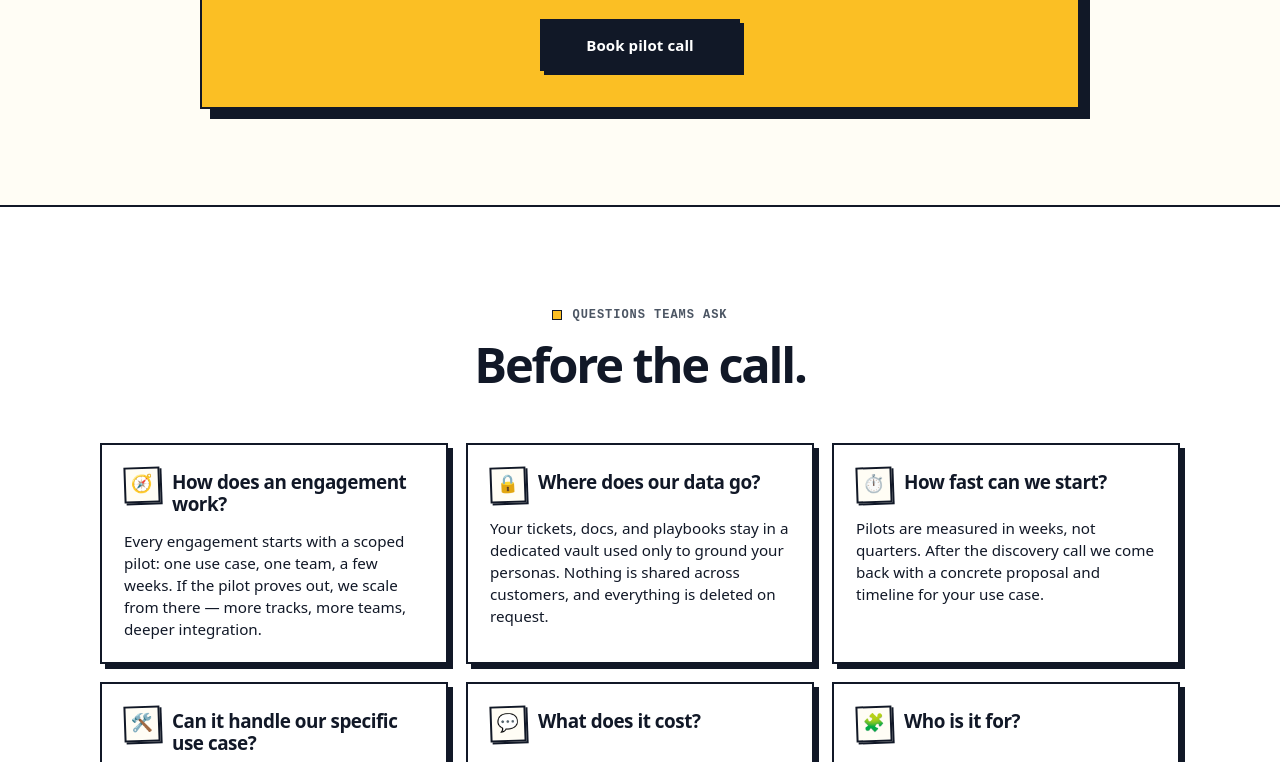
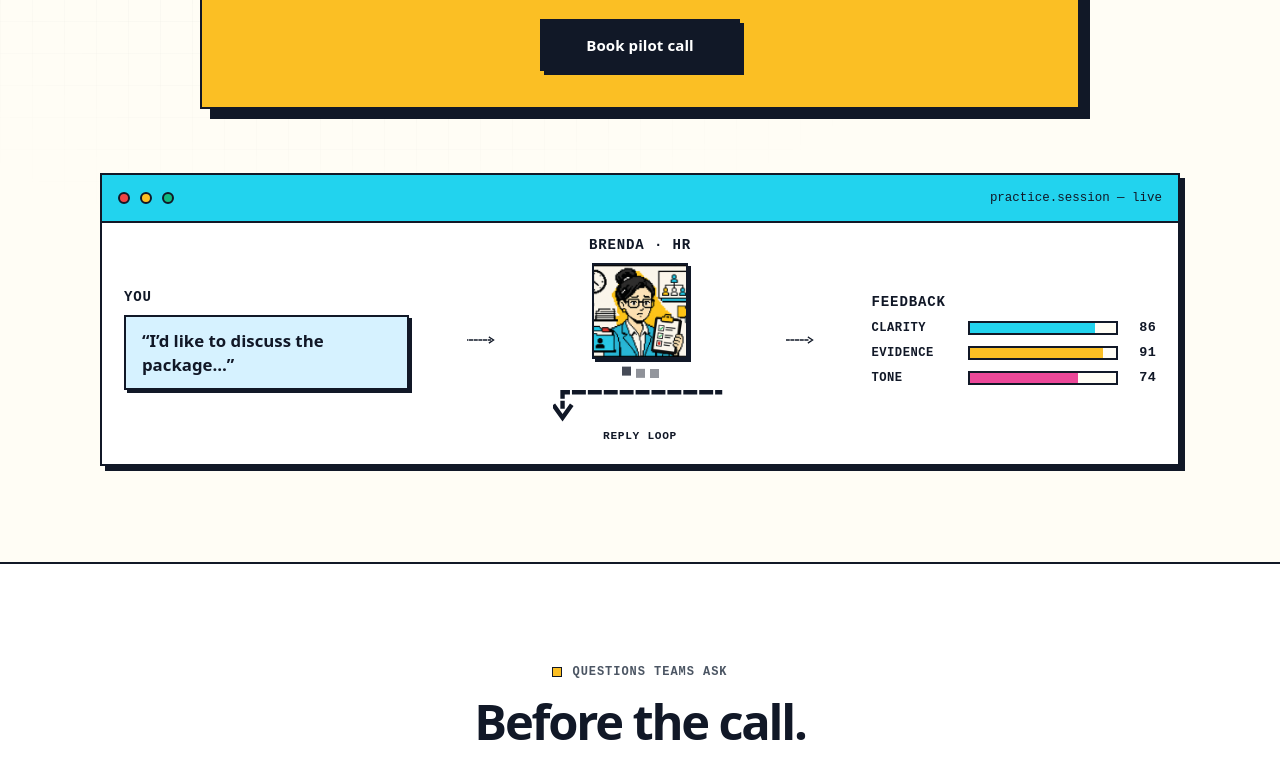
Before and after one commit to lf1up/careersim, an Astro site in the folder landing/: page /business in a window 1280 px wide. Shown: the part 3684-4446 px from the top of the page. Built offline with nearby package versions, Linux system fonts and the light colour scheme; Astro itself is replaced by a stand-in of ours; a web font is replaced by a local one.

Commit message:
feat(landing): Brenda practice-loop card below pilot panel on /business
- Copy the homepage practice-loop flow card (window chrome incl.)
  into #how, after 'What pilot includes.'
- #how .flow-viz gets its own top margin (section is block layout,
  no grid gap to inherit)

```diff
--- a/landing/src/pages/business.astro
+++ b/landing/src/pages/business.astro
@@ -432,6 +432,56 @@ const linkedinIcon = `<svg viewBox="0 0 24 24" aria-hidden="true"><path d="M20.4
             <a class="button button-dark" href="#contact">Book pilot call</a>
           </div>
         </div>
+
+        <div class="flow-viz" data-reveal aria-label="Practice loop: you send a message, the persona responds, you get scored feedback">
+                  <div class="window-bar">
+                    <span class="window-dot dot-red"></span>
+                    <span class="window-dot dot-yellow"></span>
+                    <span class="window-dot dot-green"></span>
+                    <span class="session-title">practice.session — live</span>
+                  </div>
+
+                  <div class="flow-node flow-node-user">
+                    <span class="flow-node-tag flow-node-tag-bold">You</span>
+                    <span class="flow-bubble flow-bubble-user">“I’d like to discuss the package…”</span>
+                  </div>
+
+                  <svg class="flow-wire" viewBox="0 0 120 32" fill="none" aria-hidden="true">
+                    <line class="flow-dash" x1="0" y1="16" x2="100" y2="16" />
+                    <path class="flow-arrow" d="M96 4l18 12-18 12" />
+                  </svg>
+
+                  <div class="flow-node flow-node-persona">
+                    <span class="flow-node-tag flow-node-tag-bold">Brenda · HR</span>
+                    <img
+                      class="flow-avatar flow-avatar-img"
+                      src="/avatars/brenda-vance-hr-manager.png"
+                      alt="Brenda Vance — HR manager persona"
+                      width="96"
+                      height="96"
+                      loading="lazy"
+                      decoding="async"
+                    />
+                    <span class="flow-typing" aria-hidden="true"><i></i><i></i><i></i></span>
+                    <svg class="flow-loop" viewBox="0 0 220 44" fill="none" aria-hidden="true">
+                      <path class="flow-dash flow-dash-loop" d="M210 6 H12 V24" />
+                      <path class="flow-arrow" d="M2 24l10 14 10-14" />
+                    </svg>
+                    <span class="flow-loop-label">reply loop</span>
+                  </div>
+
+                  <svg class="flow-wire" viewBox="0 0 120 32" fill="none" aria-hidden="true">
+                    <line class="flow-dash flow-dash-late" x1="0" y1="16" x2="100" y2="16" />
+                    <path class="flow-arrow" d="M96 4l18 12-18 12" />
+                  </svg>
+
+                  <div class="flow-node flow-node-score">
+                    <span class="flow-node-tag flow-node-tag-bold">Feedback</span>
+                    <span class="flow-bar"><span class="flow-bar-label">Clarity</span><span class="flow-bar-track"><span class="flow-bar-fill is-teal" style="--score: 86%"></span></span><span class="flow-bar-value">86</span></span>
+                    <span class="flow-bar"><span class="flow-bar-label">Evidence</span><span class="flow-bar-track"><span class="flow-bar-fill is-yellow" style="--score: 91%"></span></span><span class="flow-bar-value">91</span></span>
+                    <span class="flow-bar"><span class="flow-bar-label">Tone</span><span class="flow-bar-track"><span class="flow-bar-fill is-pink" style="--score: 74%"></span></span><span class="flow-bar-value">74</span></span>
+                  </div>
+                </div>
       </section>
 
       <!-- 6 · B2B mini-FAQ -->
--- a/landing/src/styles/global.css
+++ b/landing/src/styles/global.css
@@ -1291,6 +1291,12 @@ img.persona-avatar {
   grid-column: 1 / -1;
 }
 
+/* On /business (#how is block layout, no section grid gap) the card
+   needs its own top margin below the pilot panel. */
+#how .flow-viz {
+  margin-top: 64px;
+}
+
 .flow-viz .flow-node,
 .flow-viz .flow-wire {
   padding-inline: 22px;
```
